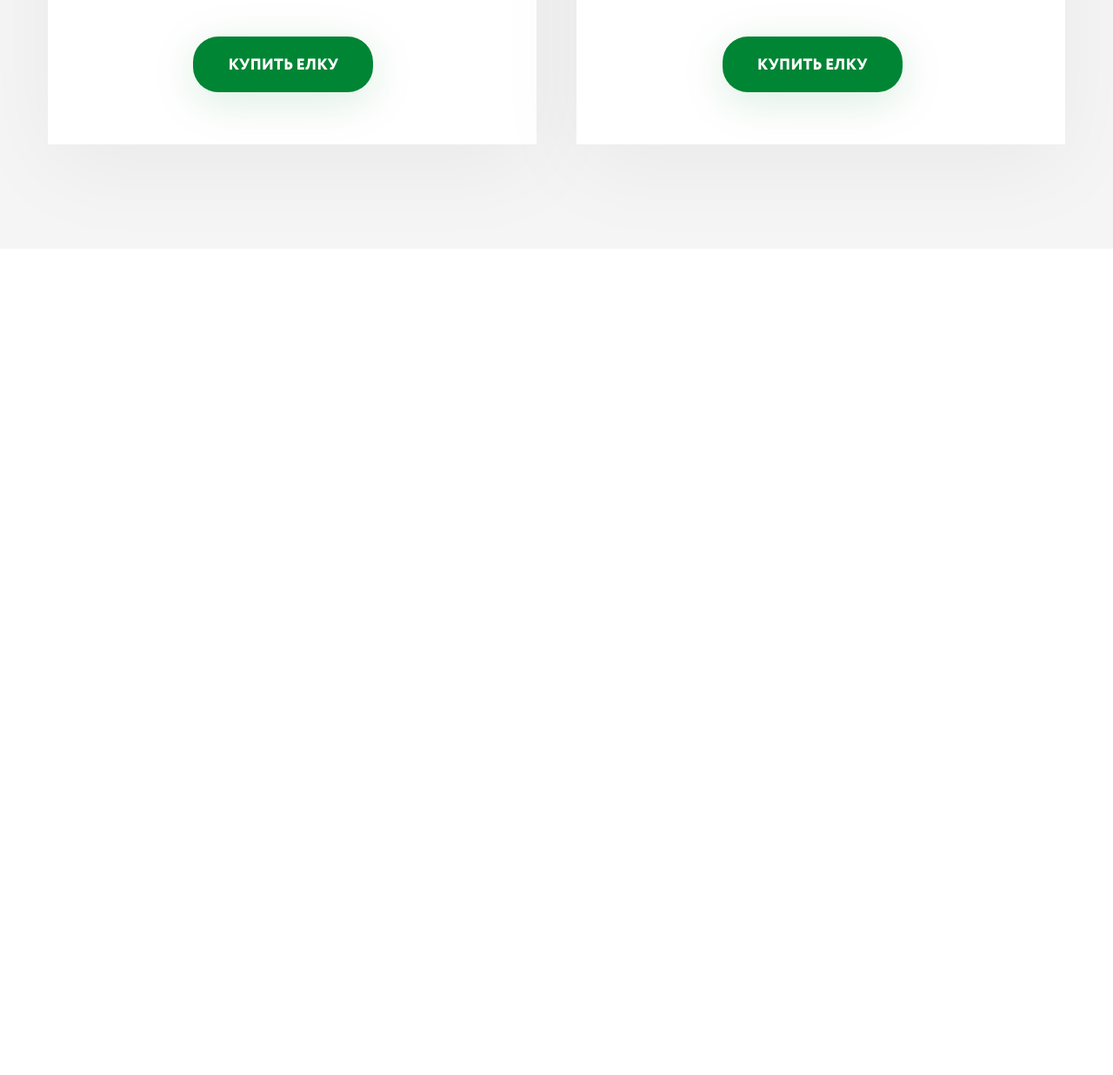
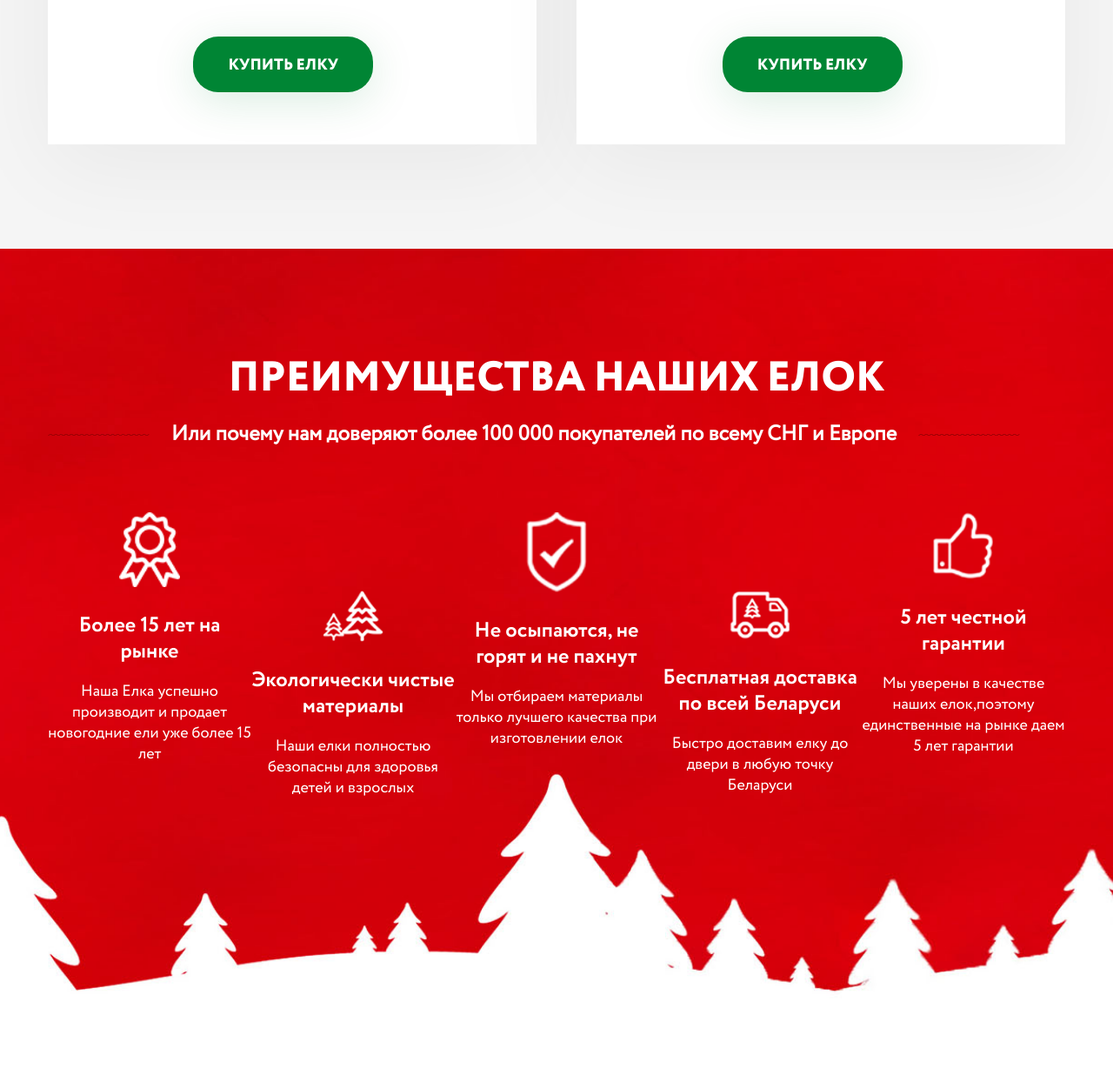
Before and after one commit to Misha-web/Christmas-tree, a website: page app/index.html in a window 1280 px wide. Shown: the part 2666-3902 px from the top of the page at 87% size. Before the commit the page ends 2952 px from the top, so only its background shows below. Drawn offline with nearby package versions, Linux system fonts and the light colour scheme.

Commit message:
block advantage is made

```diff
--- a/app/index.html
+++ b/app/index.html
@@ -223,6 +223,60 @@
 	</section>
 	<!-- /.section -->
 
+	<section class="advantage section">
+		<div class="container">
+			<div class="section__item">
+				<h2 class="section__item-title">Преимущества Наших Елок</h2>
+				<div class="section__subtitle">
+					<img src="img/wave-01.png" alt="Каталог новогодних елок" class="section__subtitle-img section__subtitle-img--small"/>
+					<div class="section__subtitle-text">Или почему нам доверяют более 100 000 покупателей по всему СНГ и Европе</div>
+					<img src="img/wave-01.png" alt="Каталог новогодних елок" class="section__subtitle-img section__subtitle-img--small"/>
+				</div>
+			</div>
+			<!-- /.section__item -->
+			<div class="advantage__inner">
+				<div class="advantage__item">
+					<div class="advantage__item-img">
+						<img src="img/advantage-01.png" alt="Более 15 лет на рынке"/>
+					</div>
+					<h4 class="advantage__item-title">Более 15 лет на рынке</h4>
+					<p class="advantage__item-text">Наша Елка успешно производит и продает новогодние ели уже более 15 лет</p>
+				</div>
+				<div class="advantage__item">
+					<div class="advantage__item-img">
+						<img src="img/advantage-02.png" alt="Экологически чистые материалы"/>
+					</div>
+					<h4 class="advantage__item-title">Экологически чистые материалы</h4>
+					<p class="advantage__item-text">Наши елки полностью безопасны для здоровья детей и взрослых</p>
+				</div>
+				<div class="advantage__item">
+					<div class="advantage__item-img">
+						<img src="img/advantage-03.png" alt="Не осыпаются, не горят и не пахнут"/>
+					</div>
+					<h4 class="advantage__item-title">Не осыпаются, не горят и не пахнут</h4>
+					<p class="advantage__item-text">Мы отбираем материалы только лучшего качества при изготовлении елок</p>
+				</div>
+				<div class="advantage__item">
+					<div class="advantage__item-img">
+						<img src="img/advantage-04.png" alt="Бесплатная доставка по всей Беларуси"/>
+					</div>
+					<h4 class="advantage__item-title">Бесплатная доставка по всей Беларуси</h4>
+					<p class="advantage__item-text">Быстро доставим елку до двери в любую точку Беларуси</p>
+				</div>
+				<div class="advantage__item">
+					<div class="advantage__item-img">
+						<img src="img/advantage-05.png" alt="5 лет честной гарантии"/>
+					</div>
+					<h4 class="advantage__item-title">5 лет честной гарантии</h4>
+					<p class="advantage__item-text">Мы уверены в качестве наших елок,поэтому единственные на рынке даем 5 лет гарантии</p>
+				</div>
+			</div>
+			<!-- /.advantage__inner -->
+		</div>
+		<!-- /.container -->
+	</section>
+	<!-- /.advantage section -->
+
 	<script src="https://ajax.googleapis.com/ajax/libs/jquery/3.4.1/jquery.min.js"></script>
 	<script src="js/libs.min.js"></script>
 	<script src="js/main.js"></script>
--- /dev/null
+++ b/app/scss/blocks/_advantage.scss
@@ -0,0 +1,102 @@
+.advantage {
+	padding-top: 120px;
+	background-image: url(../img/advantage-bg.jpg);
+	height: 100%;
+	width: 100%;
+	background-repeat: no-repeat;
+	background-color: $primary-bg;
+	background-position: center;
+	background-size: cover;
+	color: $secondary-color;
+	&__inner {
+		display: flex;
+		justify-content: space-between;
+		flex-wrap: wrap;
+		padding-bottom: 270px;
+	}
+	&__item {
+		flex-basis: 20%;
+		padding-bottom: 30px;
+		text-align: center;
+		&:nth-child(2n) {
+			padding-top: 90px;
+		}
+	}
+	&__item-img {
+		margin: 0 auto 30px;
+		max-width: 70px;
+		img {
+			display: block;
+			width: 100%;
+		}
+	}
+	&__item-title {
+		font-family: $secondary-font;
+		font-weight: $secondary-weight;
+		line-height: $secondary-height;
+	}
+	&__item-text {
+		font-size: $size-alfa;
+		line-height: 24px;
+	}
+}
+
+@media(max-width: $md1) {
+	.advantage {
+		padding-top: 100px;
+		&__item-title {
+			font-size: 22px;
+			line-height: 26px;
+		}
+		&__item-text {
+			font-size: 16px;
+			line-height: 20px;
+		}
+	}
+}
+
+@media(max-width: $md2) {
+	.advantage {
+		padding-top: 80px;
+		&__item-title {
+			font-size: 20px;
+			line-height: 22px;
+		}
+	}
+}
+
+@media(max-width: 880px) {
+	.advantage {
+		padding-top: 60px;
+		background-image: none;
+		&__inner {
+			justify-content: center;
+			padding-bottom: 70px;
+			margin: 0 -15px;
+		}
+		&__item {
+			padding: 0 15px 30px;
+			display: flex;
+			flex-direction: column;
+			justify-content: center;
+			flex-basis: 50%;
+			&:nth-child(2n) {
+				padding-top: 0px;
+			}
+		}
+	}
+}
+
+@media(max-width: $md4) {
+	.advantage {
+		padding-top: 50px;
+		&__inner {
+			padding-bottom: 40px;
+			margin: 0;
+		}
+		&__item {
+			padding: 0 0px 30px;
+			flex-basis: 100%;
+		}
+	}
+}
--- a/app/scss/blocks/_section.scss
+++ b/app/scss/blocks/_section.scss
@@ -18,6 +18,9 @@
 		display: block;
 		max-width: 20%;
 		width: 100%;
+		&--small {
+			max-width: 10%;
+		}
 	}
 	&__subtitle-text {
 		margin: 0 25px;
--- a/app/scss/style.scss
+++ b/app/scss/style.scss
@@ -5,6 +5,7 @@
 @import "blocks/_intro.scss";
 @import "blocks/_section.scss";
 @import "blocks/_catalog.scss";
+@import "blocks/_advantage.scss";
 
 body {
     font-family: $primary-font;
```
Also changed, not shown: app/css/style.css, app/img/advantage-01.png (added), app/img/advantage-02.png (added), app/img/advantage-03.png (added), app/img/advantage-04.png (added), app/img/advantage-05.png (added), app/img/advantage-bg.jpg (added), app/img/line-2.png (added).
